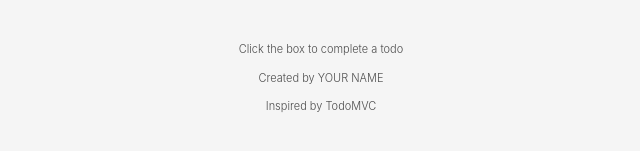
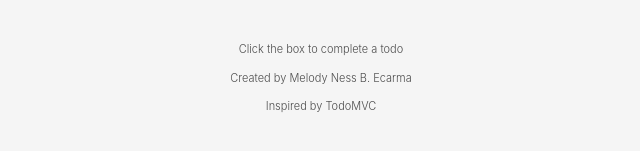
Before and after one commit to melodyecarma/csit340-todomvc, a React (Vite) app: page / in a window 1280 px wide. Shown: the part 407-558 px from the top of the page, without its empty margins (319-959 px from the left). Built offline with nearby package versions, Linux system fonts and the light colour scheme.

Commit message:
chore: replace YOUR NAME with Melody Ness B. Ecarma

```diff
--- a/src/App.jsx
+++ b/src/App.jsx
@@ -5,7 +5,7 @@ function App() {
   return (
     <div className="min-h-screen bg-[#f5f5f5] py-8 font-light text-[#111]">
       <Todos />
-      <Info name="YOUR NAME" />
+      <Info name="Melody Ness B. Ecarma" />
     </div>
   )
 }
```
